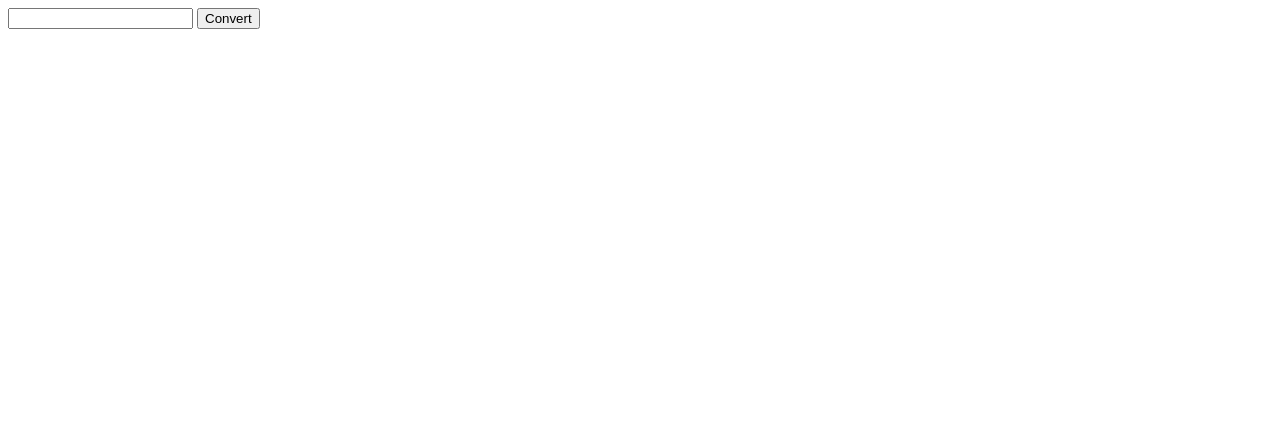
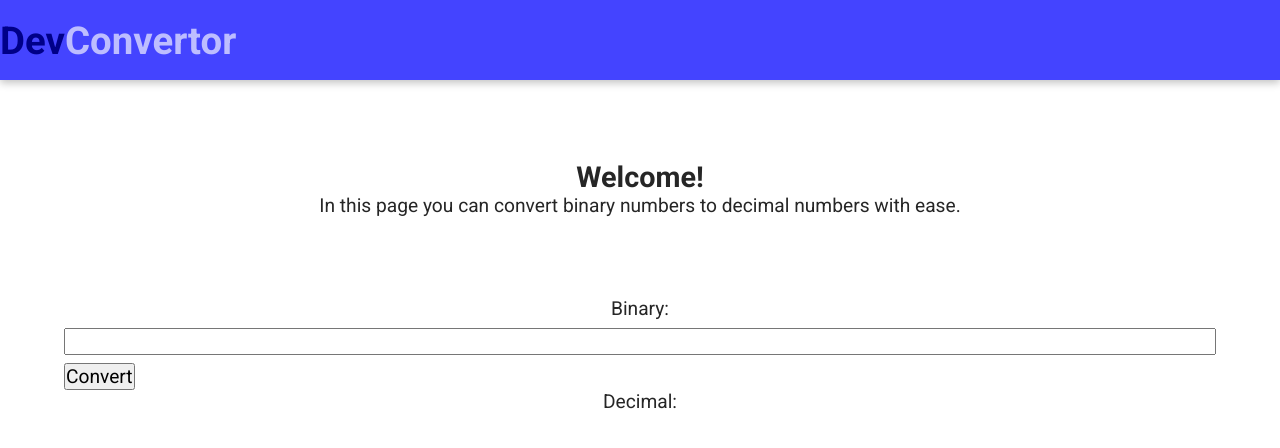
Before and after one commit to mpedraza10/DevConvertor, a plain HTML site: page index.html in a window 1280 px wide. Drawn offline with Linux system fonts and the light colour scheme; a web font is replaced by a local one.

Commit message:
Added header with logo and a little styling

```diff
--- a/assets/css/styles.css
+++ b/assets/css/styles.css
@@ -0,0 +1,50 @@
+/* General styles */
+
+* {
+    margin: 0;
+    padding: 0;
+    box-sizing: border-box;
+}
+
+body {
+    font-family: 'Roboto', sans-serif;
+    font-size: 1.2rem;
+    color: rgb(38, 38, 38);
+    text-align: center;
+}
+
+input,
+label,
+button {
+    font: inherit;
+    display: block;
+}
+
+input {
+    width: 100%;
+    margin: 0.5rem 0;
+}
+
+section {
+    width: 90%;
+    margin: 5rem auto;
+}
+
+/* Header styles */
+
+header {
+    background-color: rgb(68, 68, 255);
+    width: 100%;
+    height: 5rem;
+    display: flex;
+    align-items: center;
+    box-shadow: rgba(0, 0, 0, 0.24) 0px 3px 8px;
+}
+
+.dev {
+    color: rgb(0, 0, 136);
+}
+
+.convertor {
+    color: rgb(189, 189, 255);
+}
--- a/assets/js/app.js
+++ b/assets/js/app.js
@@ -1,7 +1,9 @@
+// Variables
 const inputBinaryValue = document.getElementById('input-binary-value');
 const resultParagraph = document.getElementById('result');
 const convertBtn = document.getElementById('convert-btn');
 
+// Funciton that converts a binary number to a decimal number
 const convertBinToDec = (event) => {
     event.preventDefault();
     const binaryNum = inputBinaryValue.value;
@@ -16,4 +18,5 @@ const convertBinToDec = (event) => {
     resultParagraph.textContent = result;
 }
 
+// Event listeners
 convertBtn.addEventListener('click', convertBinToDec);
--- a/index.html
+++ b/index.html
@@ -6,18 +6,41 @@
     <meta name="viewport" content="width=device-width, initial-scale=1.0" />
     <title>DevContertor</title>
     <!-- Fonts -->
-    <link rel="preconnect" href="https://fonts.googleapis.com">
-    <link rel="preconnect" href="https://fonts.gstatic.com" crossorigin>
-    <link href="https://fonts.googleapis.com/css2?family=IM+Fell+English+SC&family=Roboto:wght@400;700&display=swap" rel="stylesheet">
+    <link rel="preconnect" href="https://fonts.googleapis.com" />
+    <link rel="preconnect" href="https://fonts.gstatic.com" crossorigin />
+    <link
+      href="https://fonts.googleapis.com/css2?family=IM+Fell+English+SC&family=Roboto:wght@400;700&display=swap"
+      rel="stylesheet"
+    />
     <!-- CSS -->
+    <link rel="stylesheet" href="./assets/css/styles.css" />
   </head>
   <body>
-    <form>
-        <input id="input-binary-value" type="text" required>
-        <button id="convert-btn">Convert</button>
-    </form>
+    <header>
+      <div class="logo-container">
+        <h1>
+          <span class="dev">Dev</span><span class="convertor">Convertor</span>
+        </h1>
+      </div>
+    </header>
 
-    <p id="result"></p>
+    <section class="about">
+        <h1>Welcome!</h1>
+        <p>In this page you can convert binary numbers to decimal numbers with ease.</p>
+    </section>
+
+    <section>
+        <form>
+            <label for="input-binary-value">Binary: </label>
+            <input id="input-binary-value" type="text" required />
+            <button id="convert-btn">Convert</button>
+          </form>
+
+          <div class="result-container">
+            <label for="result">Decimal:</label>
+            <p id="result"></p>
+          </div>
+    </section>
 
     <!-- JS -->
     <script src="./assets/js/app.js"></script>
```
